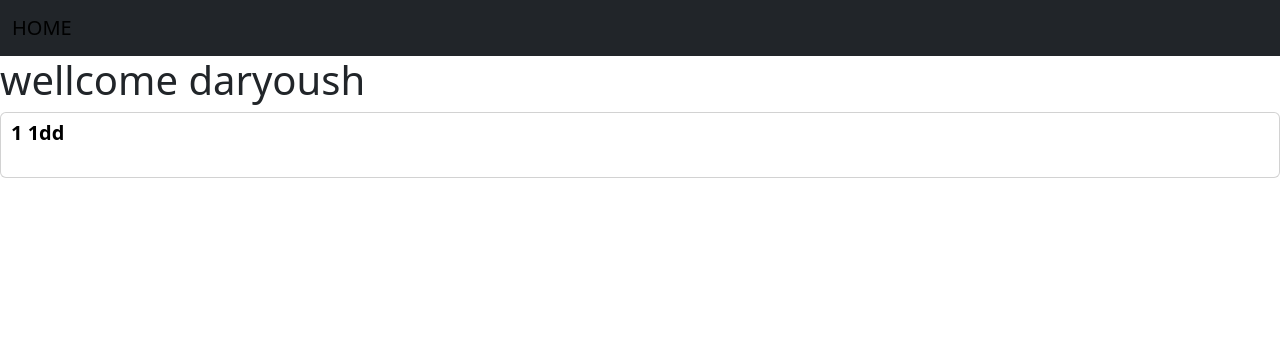
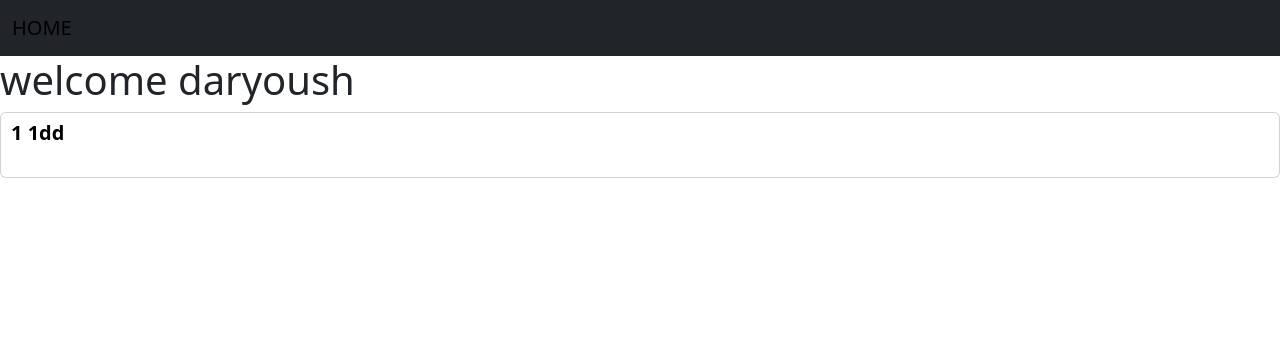
Before and after one commit to daryoushjamshidi8080/todo_app, a Django app: page / in a window 1280 px wide. Shown: the top 356 px of the page. Run offline with Django 5.2, Linux system fonts and the light colour scheme; a user stored in the database is signed in; data comes from the database, SQL or seed files in the repository.

Commit message:
end project

```diff
--- a/A/templates/home/home.html
+++ b/A/templates/home/home.html
@@ -8,7 +8,7 @@
     <h1>
         {% if request.user.is_authenticated %}
 
-            wellcome {{ request.user.first_name }}
+            welcome {{ request.user.first_name }}
         {% else %}
             <h2>you sucked</h2>
         {% endif %}
```
